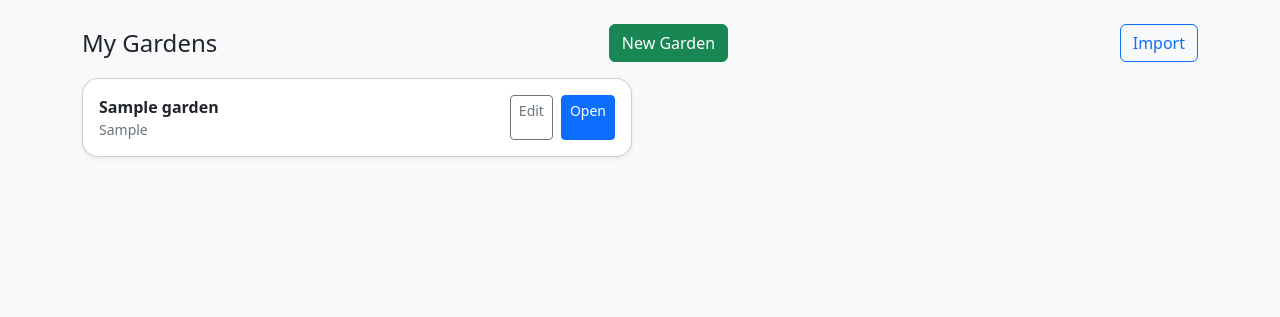
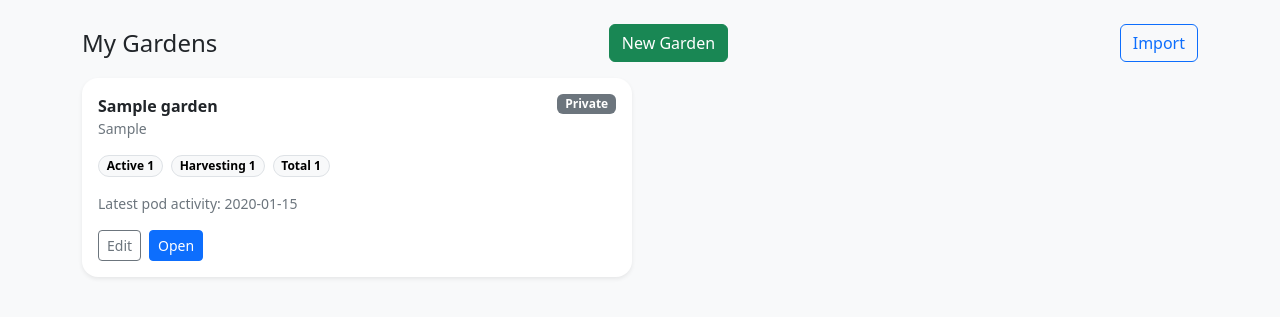
Before and after one commit to drakeg/smartgarden, a Django app: template templates/gardens/garden_list.html in a window 1280 px wide. Shown: the part 56-373 px from the top of the page. Run offline with Django 5.2, Linux system fonts and the light colour scheme; the template is opened without the code that fills it: most values are stand-ins (such as "Sample title", 1, 10 or a date in 2020); some libraries are stand-ins or nearby versions.

Commit message:
Show garden summaries on list page

```diff
--- a/templates/gardens/garden_list.html
+++ b/templates/gardens/garden_list.html
@@ -28,15 +28,43 @@
 {% endif %}
 
 <div class="row g-3">
-  {% for g in gardens %}
-    <div class="col-md-6">
-      <div class="card shadow-sm rounded-4">
-        <div class="card-body">
-          <div class="d-flex justify-content-between">
-            <div>
-              <div class="fw-semibold">{{ g.name }}</div>
-              <div class="muted small">{{ g.get_device_type_display }}</div>
+  {% for summary in garden_summaries %}
+    {% with g=summary.garden %}
+      <div class="col-md-6">
+        <div class="card shadow-sm rounded-4 h-100">
+          <div class="card-body">
+            <div class="d-flex justify-content-between align-items-start gap-3">
+              <div>
+                <div class="fw-semibold">{{ g.name }}</div>
+                <div class="muted small">{{ g.get_device_type_display }}</div>
+              </div>
+              {% if g.is_public %}
+                <span class="badge text-bg-success">Public</span>
+              {% else %}
+                <span class="badge text-bg-secondary">Private</span>
+              {% endif %}
             </div>
+
+            <div class="d-flex flex-wrap gap-2 my-3">
+              <span class="badge rounded-pill text-bg-light border">
+                Active <strong>{{ summary.active_count }}</strong>
+              </span>
+              <span class="badge rounded-pill text-bg-light border">
+                Harvesting <strong>{{ summary.harvesting_count }}</strong>
+              </span>
+              <span class="badge rounded-pill text-bg-light border">
+                Total <strong>{{ summary.total_count }}</strong>
+              </span>
+            </div>
+
+            <div class="muted small mb-3">
+              {% if summary.latest_update %}
+                Latest pod activity: {{ summary.latest_update }}
+              {% else %}
+                No pod activity yet.
+              {% endif %}
+            </div>
+
             <div class="d-flex gap-2">
               <a class="btn btn-sm btn-outline-secondary" href="{% url 'gardens:garden_edit' g.id %}">Edit</a>
               <a class="btn btn-sm btn-primary" href="{% url 'gardens:garden_detail' g.id %}">Open</a>
@@ -44,7 +72,7 @@
           </div>
         </div>
       </div>
-    </div>
+    {% endwith %}
   {% empty %}
     <div class="col-12">
       <div class="alert alert-info">No gardens yet. Create one.</div>
```
